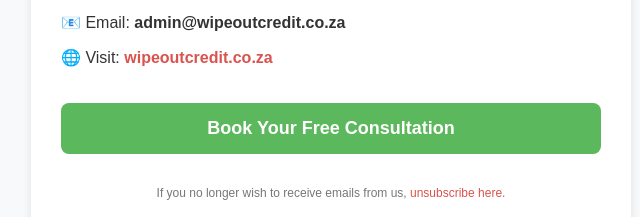
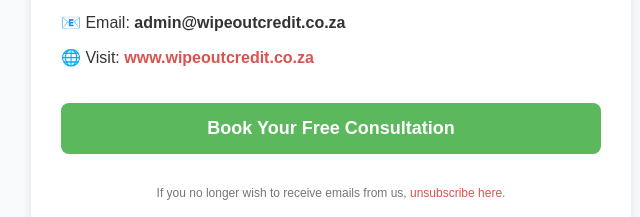
Before and after one commit to Teesmakay/Wipeoutemailtemp, a plain HTML site: page index.html in a window 1280 px wide. Shown: the part 803-1020 px from the top of the page, 309-949 px from the left. Drawn offline with Linux system fonts and the light colour scheme.

Commit message:
Update index.html

```diff
--- a/index.html
+++ b/index.html
@@ -50,12 +50,12 @@
                         <td style="text-align: left; font-size: 16px; color: #333; padding-top: 15px;">
                             <p>📞 Call us now: <strong>(087) 093-7302</strong></p>
                             <p>📧 Email: <strong>admin@wipeoutcredit.co.za</strong></p>
-                            <p>🌐 Visit: <strong><a href="https://wipeoutcredit.co.za" target="_blank" style="color: #d9534f; text-decoration: none;">wipeoutcredit.co.za</a></strong></p>
+                            <p>🌐 Visit: <strong><a href="https://wipeoutcredit.co.za" target="_blank" style="color: #d9534f; text-decoration: none;">www.wipeoutcredit.co.za</a></strong></p>
                         </td>
                     </tr>
                     <tr>
                         <td align="center" style="padding-top: 20px;">
-                            <a href="https://wipeoutcredit.co.za" style="display: block; background-color: #5cb85c; color: white; padding: 15px; font-size: 18px; border-radius: 8px; text-decoration: none; font-weight: bold; text-align: center;">Book Your Free Consultation</a>
+                            <a href="https://www.wipeoutcredit.co.za/" style="display: block; background-color: #5cb85c; color: white; padding: 15px; font-size: 18px; border-radius: 8px; text-decoration: none; font-weight: bold; text-align: center;">Book Your Free Consultation</a>
                         </td>
                     </tr>
                     <tr>
```
